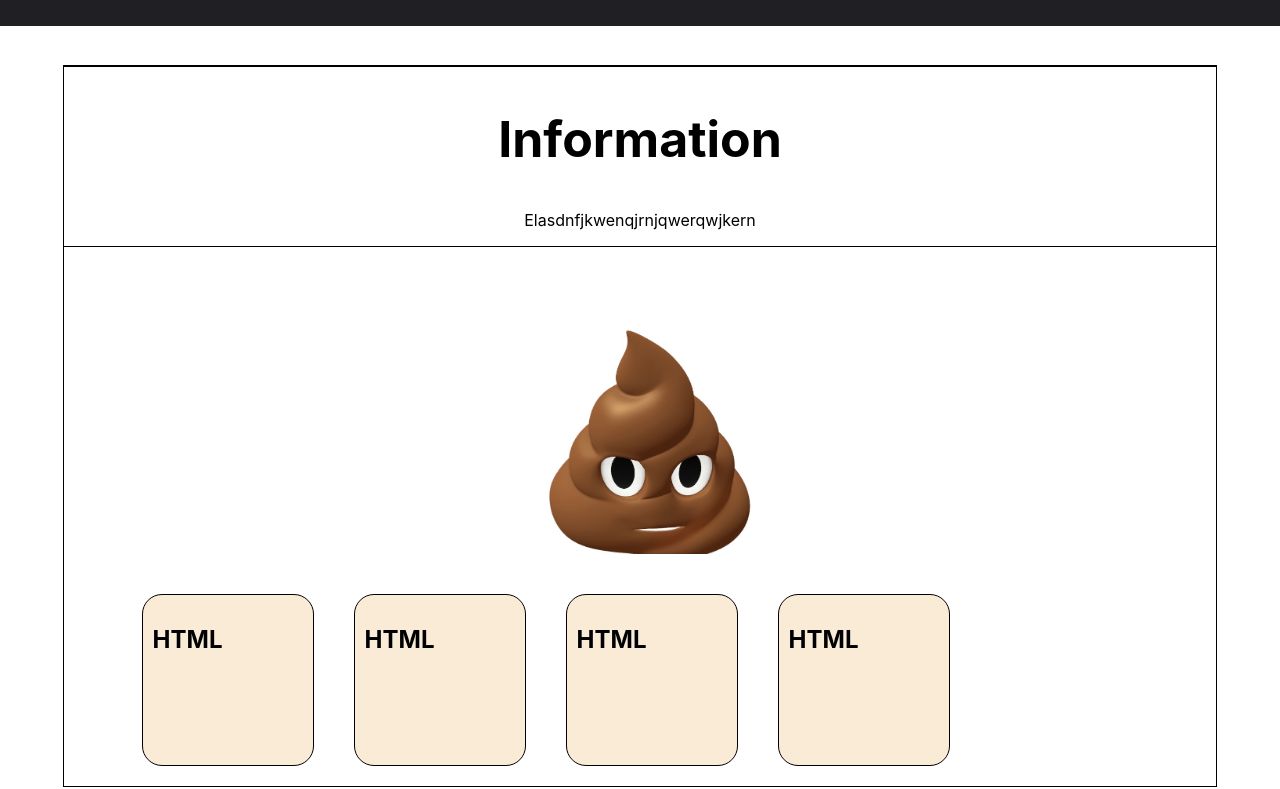
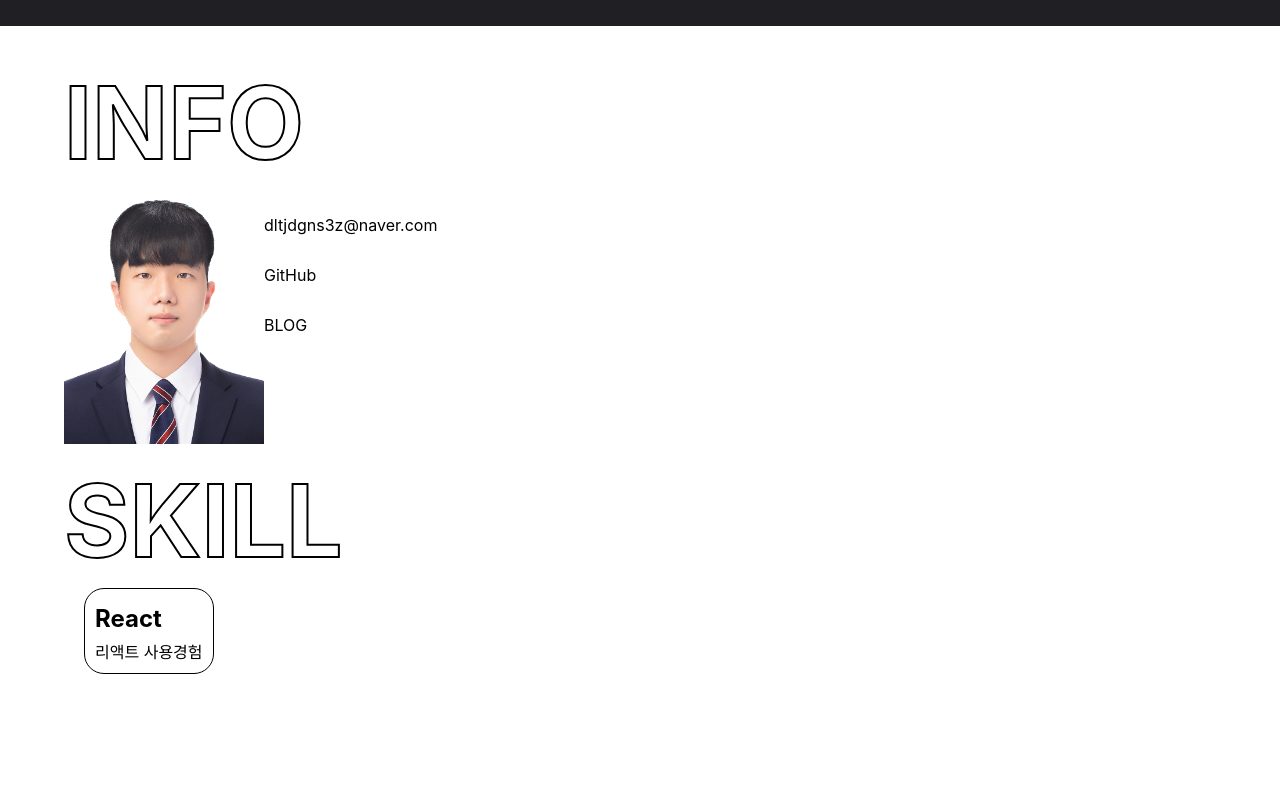
Before and after one commit to leeseongdooo/leeseongdooo.github.io, a React (Create React App) app: page / in a window 1280 px wide. Shown: the part 774-1563 px from the top of the page. Built offline with nearby package versions, Linux system fonts and the light colour scheme.

Commit message:
Day1203(2)

```diff
--- a/src/Component/InformationV2.jsx
+++ b/src/Component/InformationV2.jsx
@@ -7,33 +7,51 @@ function InformationV2() {
 
   return (
     <div className="InformationBox">
+
       <div className="InsideBox">
-          <div className="TextArea">
-            <h2>Information</h2>
-            <p>Elasdnfjkwenqjrnjqwerqwjkern</p>
+          <div className="MyInfoBox">
+
+            <h1 >INFO</h1>
+
+            <div className="TextBox">
+
+              <div className="Info">
+                    <img src={ProfileImage} alt="" />
+
+                    {/* 연락처 */}
+                    <div>
+                       <a href="">dltjdgns3z@naver.com</a>
+                       <a href="">GitHub</a>
+                       <a href="">BLOG</a>
                     </div>
 
-          <div className="MyInfoBox">
-            <img src={ExImage} alt="임시이미지입니다." />
               </div>
 
-          <div className="ShapeBox">
-              <div className="ShapeForm">
-                  <h2>HTML</h2>
+            </div>
+            {/* <p>
+                Frontend 개발자가 되고싶은 이성훈입니다. <br/>
+                우리는 바르셀로나에 기반을 두고 전 세계를 여행하며, 순수 예술을 통해 영감을 받는 자연 사진작가입니다. <br/>
+
+                이를 바탕으로 감정적 연결을 촉진하는 사진의 역할을 탐구합니다.
+               </p> */}
+
+            <h1>SKILL</h1>
+
+            <div className="SkillBox">
+               <div className="Introduce">
+                  <h2>React</h2>
+                  <span>
+                    리액트 사용경험
+                  </span>
                </div>
 
-              <div className="ShapeForm">
-                  <h2>HTML</h2>
+
             </div>
 
-              <div className="ShapeForm">
-                  <h2>HTML</h2>
+
           </div>
 
-              <div className="ShapeForm">
-                  <h2>HTML</h2>
-              </div>
-          </div>
+
       </div>
     </div>
   );
--- a/src/css/InfoCSS.scss
+++ b/src/css/InfoCSS.scss
@@ -1,62 +1,102 @@
 .InformationBox {
+
   width: 100%;
   display: flex;
   justify-content: center;
   align-items: center;
+  height: auto;
+  .InsideBox {
 
-  .InsideBox {
     width: 90%;
-    height: 90vh;
-    border: 1px solid black;
+    height: 100vh;
     display: flex;
     flex-direction: column;
     align-items: center;
-    justify-content: space-between;
-    .TextArea {
-      width: 100%;
-      border: 1px solid black;
-      text-align: center;
 
-      h2 {
-        font-size: 50px;
-      }
-    }
+    // 상단 텍스트
+
+
+
 
     .MyInfoBox {
+      margin-top: 20px;
       margin-top: 30px;
       width: 100%;
       display: flex;
-      justify-content: center;
-      img {
+      flex-direction: column;
+      justify-content: left;
+      align-items: center;
 
-        max-width: 225px;
-        border-radius: 0%;
+      h1 {
+        width: 100%;
+        text-align: left;
+        font-size: 100px;
+        line-height: 0;
+        color: transparent;
+        -webkit-text-stroke: 2px black;
       }
+
+      .TextBox {
+        margin-top: 10px;
+        width: 100%;
+        display: flex;
+        align-items: flex-start;
+        justify-content: flex-start;
+
+        .Info {
+
+          width: 80%;
+
+          display: flex;
+
+          img {
+            max-width: 200px;
+            margin-bottom: 10px;
+          }
+
+          a {
+            color: black;
+            line-height: 50px;
+            display: block;
+            text-decoration: none;
+          }
+        }
+
+
+
+        p {
+          color: rgb(32, 32, 32);
+          font-size: 14px;
+          line-height: 25px;
+          width: 40%;
+        }
+
+      }
+
     }
 
-    .ShapeBox {
+    .SkillBox {
+
       margin-bottom: 20px;
-      width: 90%;
+      width: 100%;
       display: flex;
       justify-content: flex-start;
 
 
-      .ShapeForm {
+      .Introduce {
         cursor: pointer;
+        border: 1px solid black;
+        border-radius: 20px;
         padding: 10px;
-        border-radius: 20px;
-        border: 1px solid black;
-        background-color: antiquewhite;
-        width: 150px;
-        height: 150px;
         margin: 0 20px;
         transition: 0.3s;
+
+        h2 {
+          line-height: 0;
+        }
       }
 
-      .ShapeForm:hover {
-        width: 300px;
 
-      }
 
 
     }
```
Lines whose indentation alone changed are shown as unchanged.
